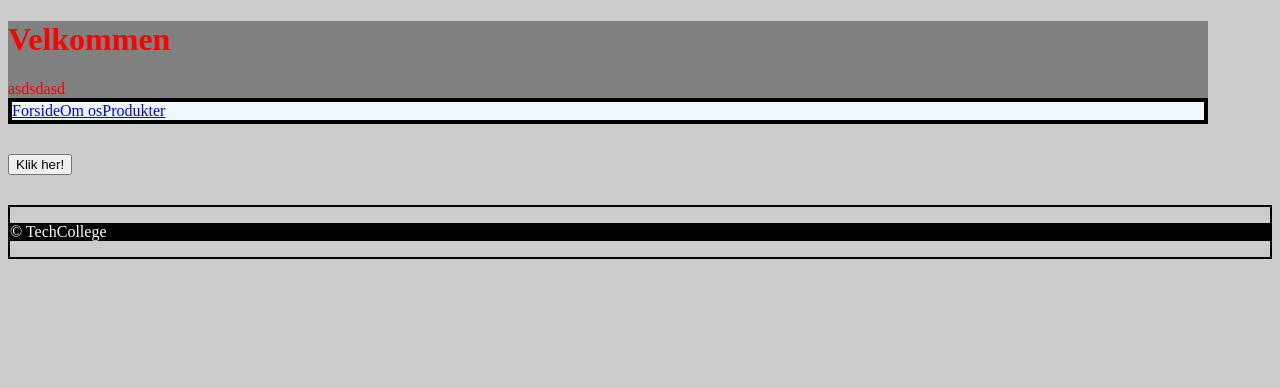
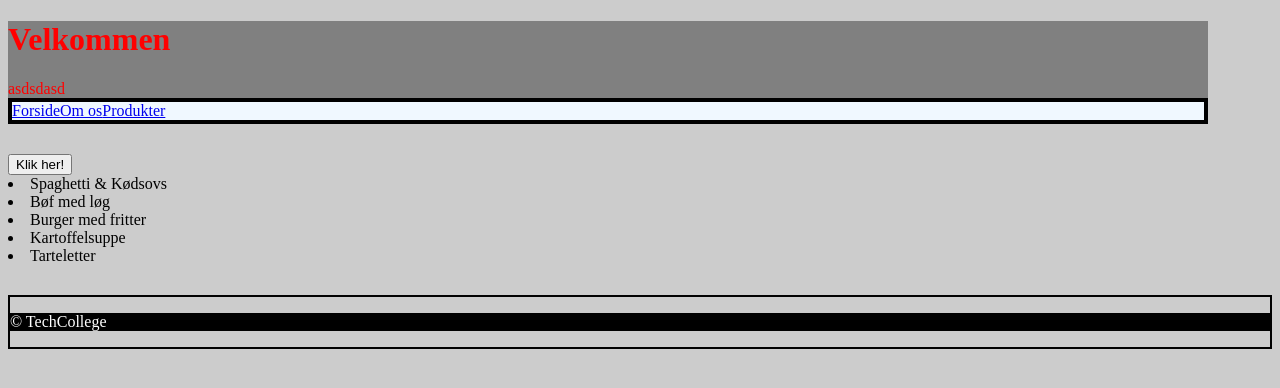
Before and after one commit to Webudvikler-TechCollege/H1WE080124-ReactCodeAlong, a React (Vite) app: page / in a window 1280 px wide. Shown: the top 388 px of the page. Built offline with nearby package versions, Linux system fonts and the light colour scheme; a web font is replaced by a local one.

Commit message:
Added dishes

```diff
--- a/src/App.jsx
+++ b/src/App.jsx
@@ -1,5 +1,6 @@
 import './App.scss'
 import { Button } from './components/Button/Button'
+import { Dishes } from './components/Dishes/Dishes'
 import { Footer } from './components/Footer/Footer'
 import { Header } from './components/Header/Header'
 
@@ -14,6 +15,8 @@ function App() {
       <Header />
       <main>
         <Button color="red" textValue="Klik her!" clickEvent={eventClick}></Button>
+
+        <Dishes />
       </main>
       <Footer />
     </>
--- /dev/null
+++ b/src/components/Dishes/Dishes.jsx
@@ -0,0 +1,22 @@
+import { DishesStyle } from "./Dishes.styled"
+
+export const Dishes = () => {
+
+  const arrDishes = [
+	'Spaghetti & Kødsovs',
+	'Bøf med løg',
+	'Burger med fritter',
+	'Kartoffelsuppe',
+	'Tarteletter'
+  ]
+
+  return (
+	<DishesStyle>
+		{arrDishes.map((dish, key) => {
+			return (
+				<li key={key}>{dish}</li>
+			)
+		})}
+	</DishesStyle>
+  )
+}
--- /dev/null
+++ b/src/components/Dishes/Dishes.styled.js
@@ -0,0 +1,7 @@
+import styled from 'styled-components'
+
+export const DishesStyle = styled.div`
+	ul {
+		list-style-type: none;
+	}
+`
```
